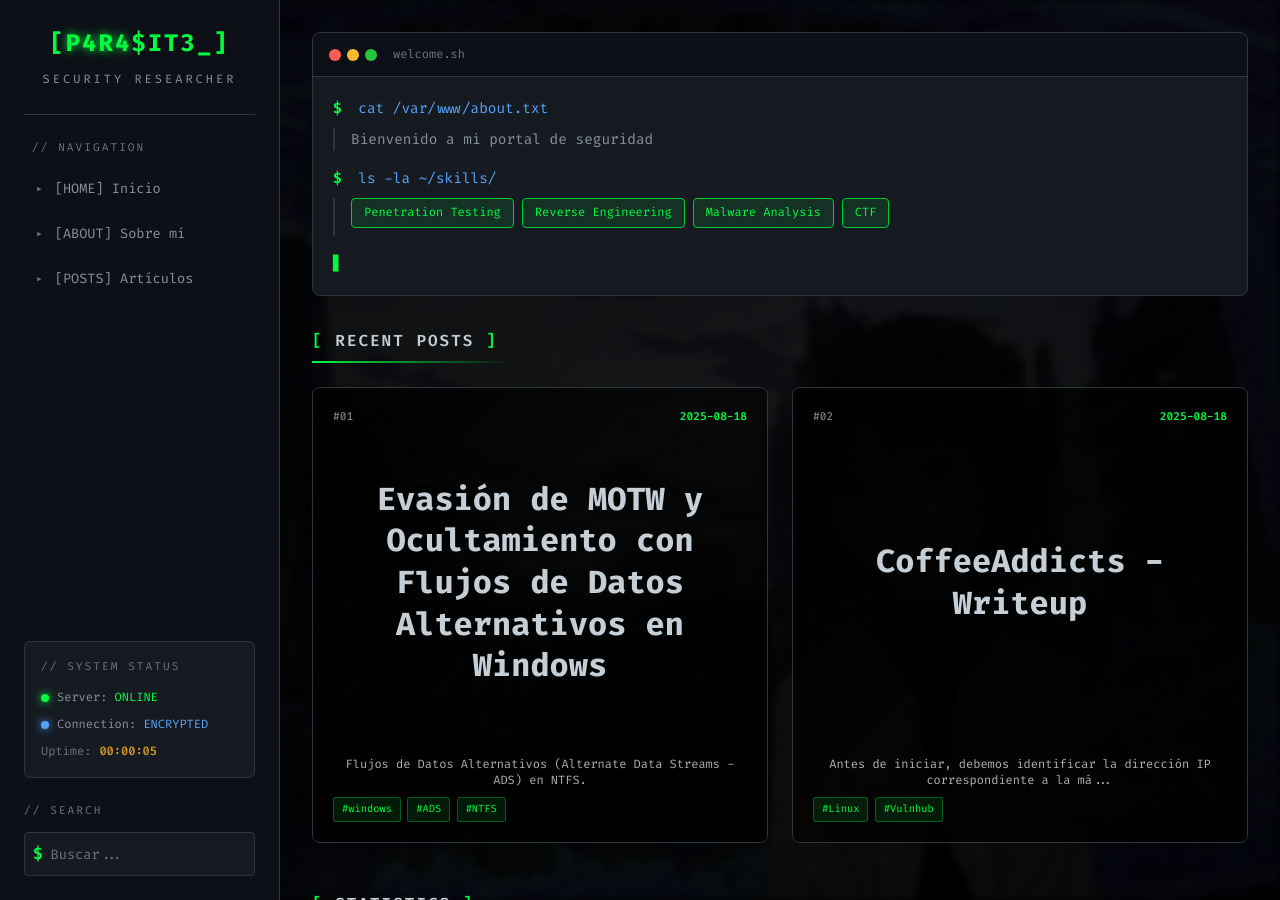
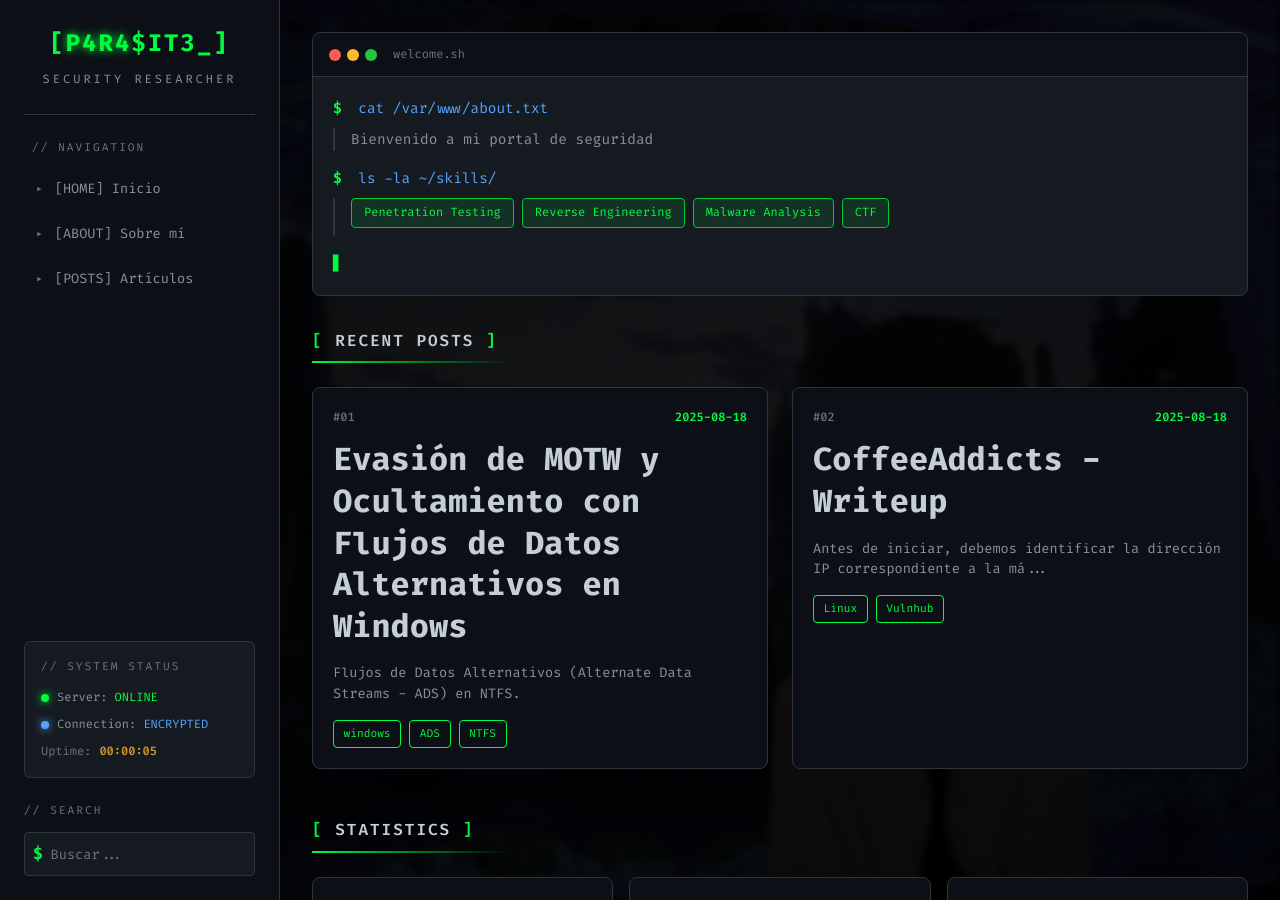
Before and after one commit to suzunao/suzunao.github.io, a Jekyll site: the page built from index.md, in a window 1280 px wide and 900 px high. Built offline with Jekyll 4.4.1, drawn with Linux system fonts in a browser that asks for light colours; the list of posts is cut into pages by our own code.

Commit message:
update 0.1.5

```diff
--- a/_layouts/home.html
+++ b/_layouts/home.html
@@ -14,39 +14,6 @@ title: home
     {% assign all_posts = site.posts | sort: 'date' | reverse %}
     {% for post in all_posts %}
     <article class="post-card" onclick="location.href='{{ post.url | relative_url }}'">
-      <!-- Código de fondo -->
-      <div class="code-background">
-        <pre><code>01  #include &lt;stdio.h&gt;
-02  #include &lt;stdlib.h&gt;
-03  #include &lt;string.h&gt;
-04
-05  int main(int argc, char* argv[]) {
-06      char buffer[256];
-07      int auth = 0;
-08
-09      printf("[*] System init...\n");
-10      scanf("%s", buffer);
-11
-12      if (strcmp(buffer, "admin") == 0) {
-13          auth = 1;
-14      }
-15
-16      // Bypass authentication
-17      void* payload = malloc(1024);
-18      memset(payload, 0x90, 1024);
-19
-20      // Exploit buffer overflow
-21      strcpy(buffer, argv[1]);
-22
-23      return auth;
-24  }</code></pre>
-      </div>
-
-      <!-- Overlay oscuro -->
-      <div class="card-overlay"></div>
-
-      <!-- Contenido -->
-      <div class="card-content">
       <!-- Header: ID y Fecha -->
       <div class="card-header">
         <span class="post-id">#{{ forloop.index | prepend: "00" | slice: -2, 2 }}</span>
@@ -57,14 +24,13 @@ title: home
       <h3 class="post-title">{{ post.title }}</h3>
 
       <!-- Subtítulo / Descripción -->
-        <p class="post-subtitle">{{ post.excerpt | strip_html | truncate: 80 }}</p>
+      <p class="post-excerpt">{{ post.excerpt | strip_html | truncate: 80 }}</p>
 
       <!-- Tags -->
       <div class="card-tags">
         {% for tag in post.tags %}
-            <span class="tag" data-tag="{{ tag }}">#{{ tag }}</span>
+          <span class="tag" data-tag="{{ tag }}" onclick="event.stopPropagation(); filterByTag('{{ tag }}');">{{ tag }}</span>
         {% endfor %}
-        </div>
       </div>
     </article>
     {% endfor %}
--- a/_sass/_home.scss
+++ b/_sass/_home.scss
@@ -1,5 +1,5 @@
 /* ================================================
-   HOME STYLES - Posts with Code Background
+   HOME STYLES - Simple Clean Cards
    ================================================ */
 
 /* Section Header */
@@ -40,146 +40,82 @@
   gap: 1.5rem;
 }
 
-/* Post Card with Code Background */
+/* Post Card - Simple Style */
 .post-card {
-  position: relative;
-  aspect-ratio: 1 / 1;
+  background: var(--bg-panel);
+  border: 1px solid var(--border-color);
   border-radius: 8px;
-  overflow: hidden;
+  padding: 1.25rem;
   cursor: pointer;
   transition: all var(--transition-normal);
-  border: 1px solid var(--border-color);
 }
 
 .post-card:hover {
-  transform: translateY(-4px);
-  box-shadow: 0 8px 30px rgba(0, 255, 65, 0.2);
+  transform: translateY(-2px);
   border-color: var(--accent-green);
+  box-shadow: 0 4px 20px rgba(0, 255, 65, 0.15);
 }
 
-/* Código de fondo */
-.code-background {
-  position: absolute;
-  top: 0;
-  left: 0;
-  width: 100%;
-  height: 100%;
-  overflow: hidden;
-  opacity: 0.25;
-}
-
-.code-background pre {
-  margin: 0;
-  padding: 0.75rem;
-  background: transparent !important;
-  font-family: 'Courier New', Courier, monospace;
-  font-size: 0.55rem;
-  line-height: 1.3;
-  color: #1a3a1a;
-  white-space: pre;
-  overflow: hidden;
-}
-
-.code-background code {
-  font-family: inherit;
-  color: #1a4d1a;
-}
-
-/* Overlay oscuro */
-.card-overlay {
-  position: absolute;
-  top: 0;
-  left: 0;
-  width: 100%;
-  height: 100%;
-  background: linear-gradient(
-    135deg,
-    rgba(0, 0, 0, 0.85) 0%,
-    rgba(0, 0, 0, 0.6) 50%,
-    rgba(0, 0, 0, 0.8) 100%
-  );
-  z-index: 1;
-}
-
-/* Contenido de la tarjeta */
-.card-content {
-  position: relative;
-  z-index: 2;
-  height: 100%;
-  display: flex;
-  flex-direction: column;
-  padding: 1.25rem;
-}
-
-/* Header: ID y Fecha */
+/* Header */
 .card-header {
   display: flex;
   justify-content: space-between;
   align-items: center;
-  margin-bottom: 0.5rem;
+  margin-bottom: 0.75rem;
 }
 
 .post-id {
-  font-size: 0.7rem;
-  color: rgba(255, 255, 255, 0.5);
+  font-size: 0.75rem;
+  color: var(--text-muted);
   font-weight: 500;
 }
 
 .post-date {
-  font-size: 0.7rem;
+  font-size: 0.75rem;
   color: var(--accent-green);
   font-weight: 600;
 }
 
-/* Título Principal */
+/* Título */
 .post-title {
-  flex: 1;
-  display: flex;
-  align-items: center;
-  justify-content: center;
-  text-align: center;
   font-size: 1.1rem;
-  font-weight: 700;
-  color: #ffffff;
-  line-height: 1.3;
-  margin: 0;
-  padding: 0.5rem 0;
-  text-shadow: 0 0 20px rgba(0, 0, 0, 0.8);
+  font-weight: 600;
+  color: var(--text-primary);
+  line-height: 1.4;
+  margin: 0 0 0.75rem 0;
 }
 
-/* Subtítulo */
-.post-subtitle {
-  font-size: 0.75rem;
-  color: rgba(255, 255, 255, 0.7);
-  line-height: 1.4;
-  margin: 0;
-  padding: 0.5rem 0;
-  text-align: center;
+/* Excerpt */
+.post-excerpt {
+  font-size: 0.85rem;
+  color: var(--text-secondary);
+  line-height: 1.5;
+  margin: 0 0 1rem 0;
 }
 
-/* Tags */
+/* Tags - Simple & Clean */
 .card-tags {
   display: flex;
   flex-wrap: wrap;
-  gap: 0.4rem;
-  justify-content: flex-start;
-  margin-top: auto;
+  gap: 0.5rem;
 }
 
 .tag {
-  font-size: 0.65rem;
+  display: inline-block;
+  padding: 0.25rem 0.6rem;
+  font-size: 0.7rem;
+  font-weight: 400;
   color: var(--accent-green);
-  background: rgba(0, 255, 65, 0.1);
-  border: 1px solid rgba(0, 255, 65, 0.3);
-  padding: 0.2rem 0.5rem;
-  border-radius: 3px;
+  background: transparent;
+  border: 1px solid var(--accent-green);
+  border-radius: 4px;
   cursor: pointer;
   transition: all var(--transition-fast);
 }
 
 .tag:hover {
   background: var(--accent-green);
-  color: #000;
+  color: var(--bg-dark);
 }
 
 /* Statistics Section */
@@ -227,10 +163,6 @@
     grid-template-columns: 1fr;
   }
 
-  .post-card {
-    aspect-ratio: 4 / 3;
-  }
-
   .stats-grid {
     grid-template-columns: repeat(3, 1fr);
     gap: 0.75rem;
--- a/assets/js/main.js
+++ b/assets/js/main.js
@@ -25,7 +25,6 @@ document.addEventListener('DOMContentLoaded', () => {
 
     commands.forEach((cmd, index) => {
       setTimeout(() => {
-        // Create command line
         const commandLine = document.createElement('div');
         commandLine.className = 'command-line';
 
@@ -40,7 +39,6 @@ document.addEventListener('DOMContentLoaded', () => {
         commandLine.appendChild(commandSpan);
         terminalBody.appendChild(commandLine);
 
-        // Typewriter effect
         let charIndex = 0;
         const typeInterval = setInterval(() => {
           if (charIndex < cmd.text.length) {
@@ -49,7 +47,6 @@ document.addEventListener('DOMContentLoaded', () => {
           } else {
             clearInterval(typeInterval);
 
-            // Add output after command is typed
             setTimeout(() => {
               const output = document.createElement('p');
               output.className = 'output';
@@ -60,7 +57,6 @@ document.addEventListener('DOMContentLoaded', () => {
               }
               terminalBody.appendChild(output);
 
-              // Add cursor at the end
               if (index === commands.length - 1) {
                 const cursorLine = document.createElement('p');
                 cursorLine.className = 'cursor-line';
@@ -146,34 +142,33 @@ document.addEventListener('DOMContentLoaded', () => {
     }
   }
 
-  // === TAG FILTERING IN POSTS ===
-  const postTagElements = document.querySelectorAll('.post-card .tag');
-  postTagElements.forEach(tagEl => {
-    tagEl.style.cursor = 'pointer';
-    tagEl.addEventListener('click', (e) => {
-      e.stopPropagation();
-      const tagText = tagEl.getAttribute('data-tag');
-      filterPostsByTag(tagText);
-    });
-  });
-
-  function filterPostsByTag(tag) {
+  // === TAG FILTERING FUNCTION ===
+  window.filterByTag = function(tag) {
     const postCards = document.querySelectorAll('.post-card');
     postCards.forEach(card => {
-      const cardTags = Array.from(card.querySelectorAll('.tag')).map(t => t.getAttribute('data-tag'));
+      const cardTags = Array.from(card.querySelectorAll('.tag')).map(t => t.textContent.trim());
       if (cardTags.includes(tag)) {
         card.style.display = 'block';
       } else {
         card.style.display = 'none';
       }
     });
-  }
+  };
 
-  // Add click handlers to tag pills in the sidebar for future category filtering
+  // Add click handlers to tag pills
+  const postTagElements = document.querySelectorAll('.post-card .tag');
+  postTagElements.forEach(tagEl => {
+    tagEl.addEventListener('click', (e) => {
+      e.stopPropagation();
+      const tagText = tagEl.getAttribute('data-tag');
+      filterByTag(tagText);
+    });
+  });
+
+  // Nav Posts link - show all posts
   const navPostsLink = document.getElementById('nav-posts');
   if (navPostsLink) {
     navPostsLink.addEventListener('click', (e) => {
-      // Show all posts when clicking "Artículos"
       const postCards = document.querySelectorAll('.post-card');
       postCards.forEach(card => {
         card.style.display = 'block';
```
Lines whose indentation alone changed are shown as unchanged.
